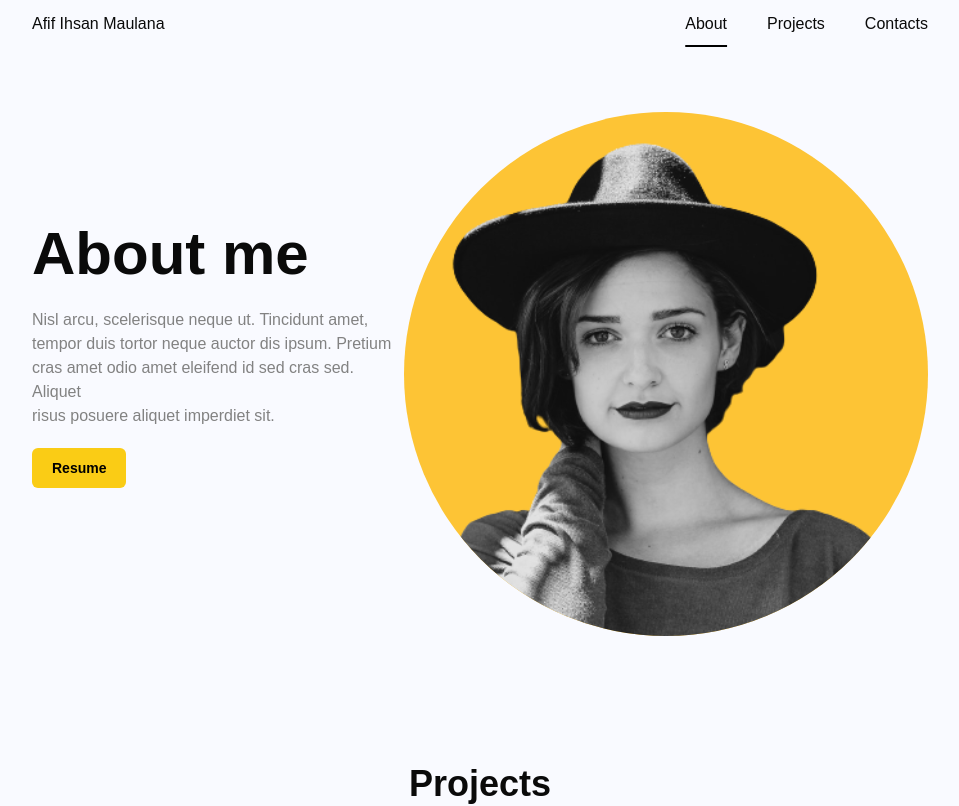
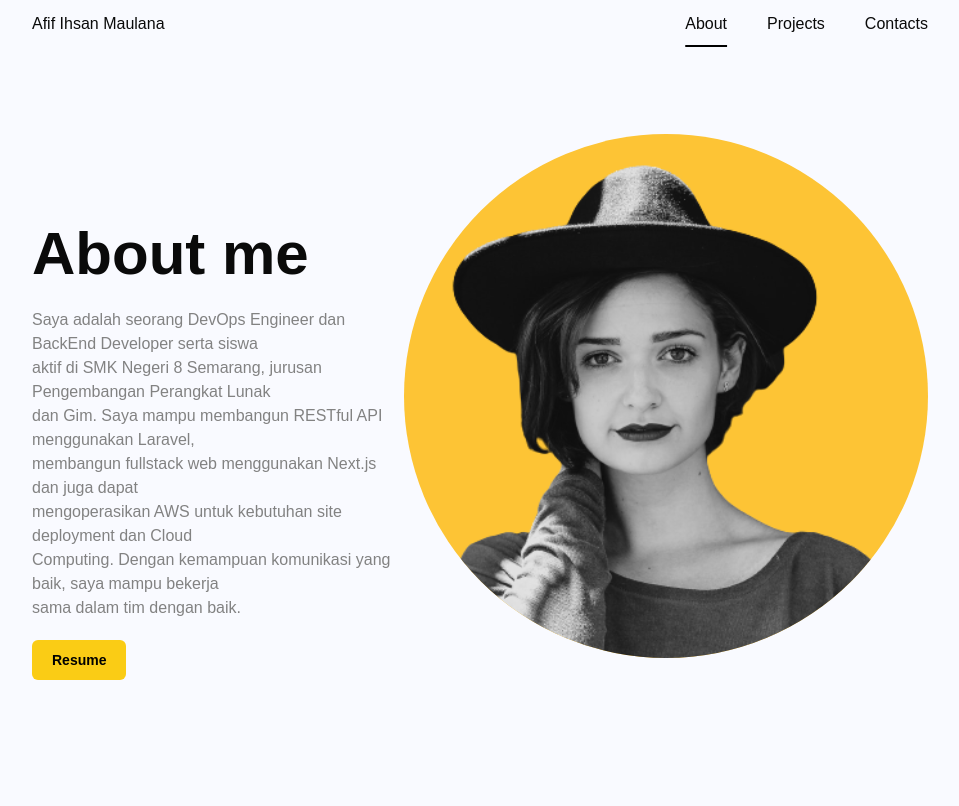
Before and after one commit to afifihsnm/next-slicing-figma-learn, a Next.js app: page /about in a window 1280 px wide. Shown: the top 806 px of the page, without its empty margins (160-1119 px from the left). Built offline with nearby package versions, Linux system fonts and the light colour scheme.

Commit message:
fix: replace dummy text

```diff
--- a/app/about/page.tsx
+++ b/app/about/page.tsx
@@ -14,7 +14,13 @@ const AboutPage = () => {
               About me
             </div>
             <div className="mt-6 font-light text-sm sm:text-base text-[#828282]">
-            Nisl arcu, scelerisque neque ut. Tincidunt amet, <br />tempor duis tortor neque auctor dis ipsum. Pretium <br />cras amet odio amet eleifend id sed cras sed. Aliquet <br />risus posuere aliquet imperdiet sit.
+              Saya adalah seorang DevOps Engineer dan BackEnd Developer serta siswa <br />
+              aktif di SMK Negeri 8 Semarang, jurusan Pengembangan Perangkat Lunak <br />
+              dan Gim. Saya mampu membangun RESTful API menggunakan Laravel, <br />
+              membangun fullstack web menggunakan Next.js dan juga dapat <br />
+              mengoperasikan AWS untuk kebutuhan site deployment dan Cloud <br />
+              Computing. Dengan kemampuan komunikasi yang baik, saya mampu bekerja <br />
+              sama dalam tim dengan baik. <br />
             </div>
             <div className="flex gap-2 mt-5">
               <Button className="px-5 font-semibold text-black bg-yellow-400 hover:bg-yellow-400/90">
--- a/components/Hero.tsx
+++ b/components/Hero.tsx
@@ -10,7 +10,9 @@ const Hero = () => {
         Hello, my name <br />is Afif Ihsan Maulana
       </div>
       <div className="mt-6 font-light text-sm sm:text-base text-[#828282]">
-        Short text with details about you, what you <br />do or your professional career. You can add <br />more information on the about page.
+        Saya adalah seorang DevOps Engineer dan BackEnd Developer serta siswa <br />
+        aktif di SMK Negeri 8 Semarang, jurusan Pengembangan Perangkat Lunak <br />
+        dan Gim.
       </div>
       <div className="flex gap-2 mt-5">
         <Button className="px-5 font-semibold text-black bg-yellow-400 hover:bg-yellow-400/90">
```
